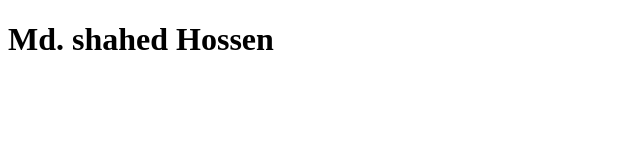
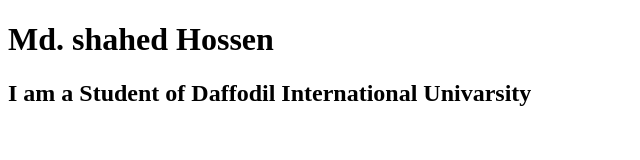
Before and after one commit to mdshahedhossen/my-first-refo, a plain HTML site: page index.html in a window 1280 px wide. Shown: the whole page, without its empty margins (0-640 px from the left). Drawn offline with Linux system fonts and the light colour scheme.

Commit message:
first commit

```diff
--- a/index.html
+++ b/index.html
@@ -8,5 +8,6 @@
 </head>
 <body>
     <h1>Md. shahed Hossen</h1>
+    <h2>I am a Student of Daffodil International Univarsity</h2>
 </body>
 </html>
```
